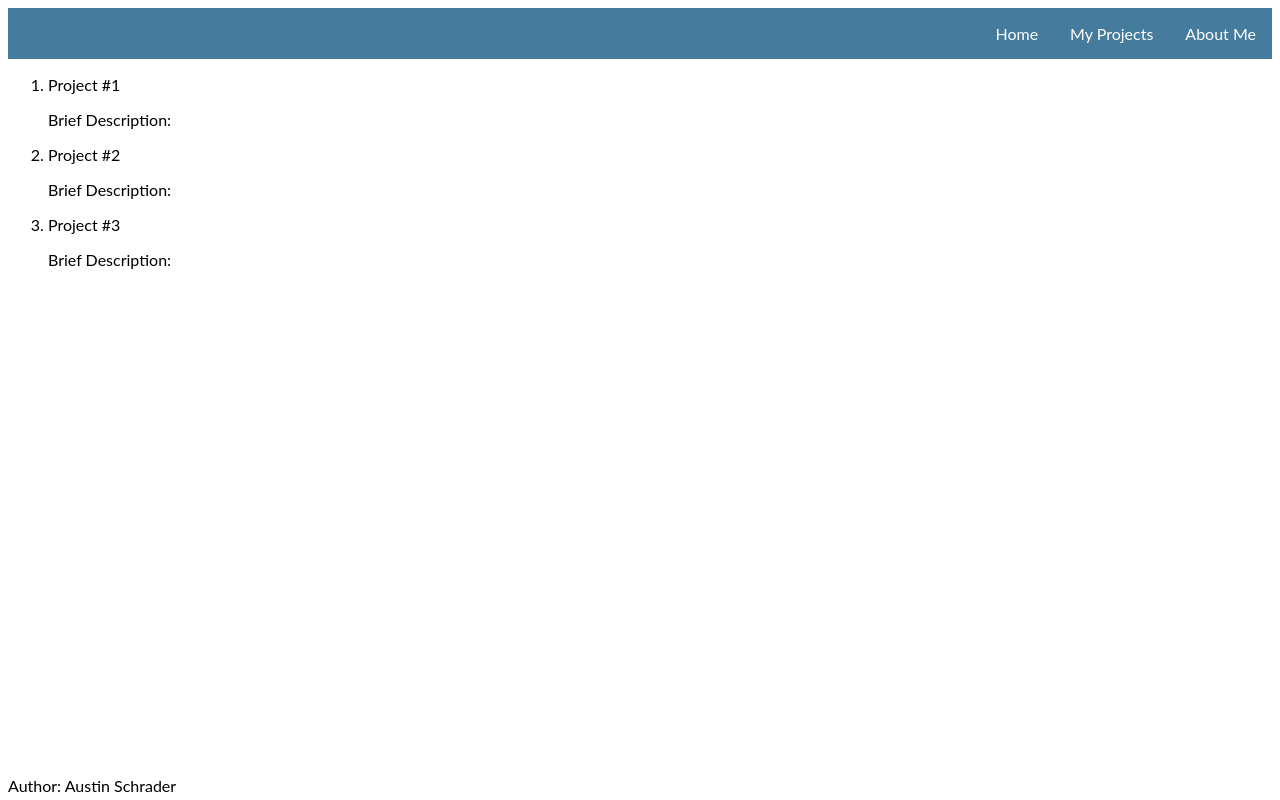
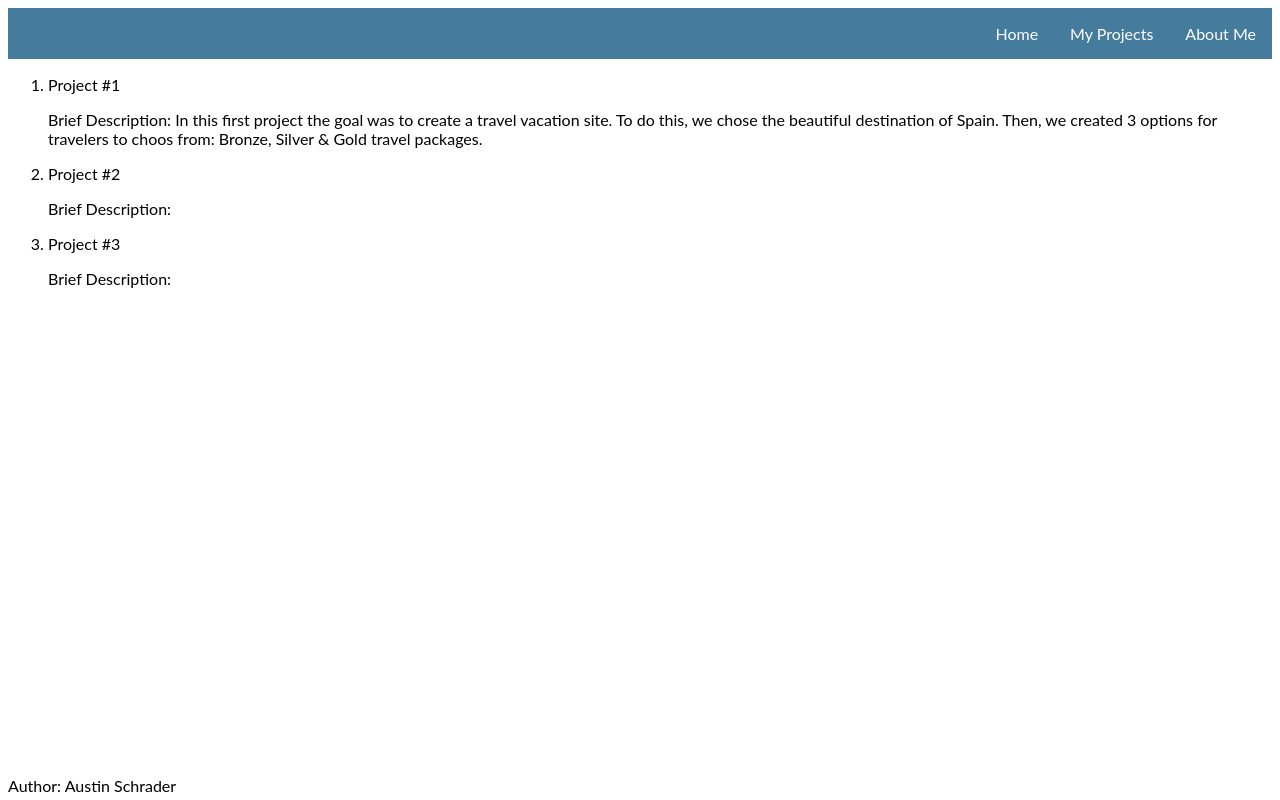
Before and after one commit to austinschrader/friday-project, a plain HTML site: page html/my-projects.html in a window 1280 px wide. Drawn offline with Linux system fonts and the light colour scheme; files that its build step writes are made by us from their sources.

Commit message:
Add description for the first project

```diff
--- a/html/my-projects.html
+++ b/html/my-projects.html
@@ -13,7 +13,12 @@
 
 		<ol>
 			<li>Project #1</li>
-			<p>Brief Description:</p>
+			<p>
+				Brief Description: In this first project the goal was to create a travel
+				vacation site. To do this, we chose the beautiful destination of Spain.
+				Then, we created 3 options for travelers to choos from: Bronze, Silver &
+				Gold travel packages.
+			</p>
 			<li>Project #2</li>
 			<p>Brief Description:</p>
 			<li>Project #3</li>
```
